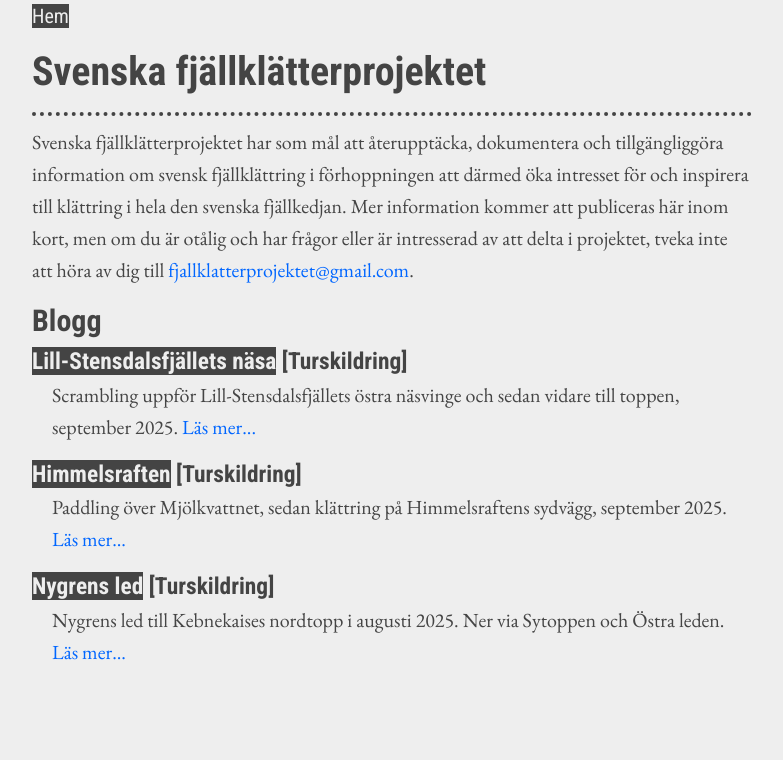
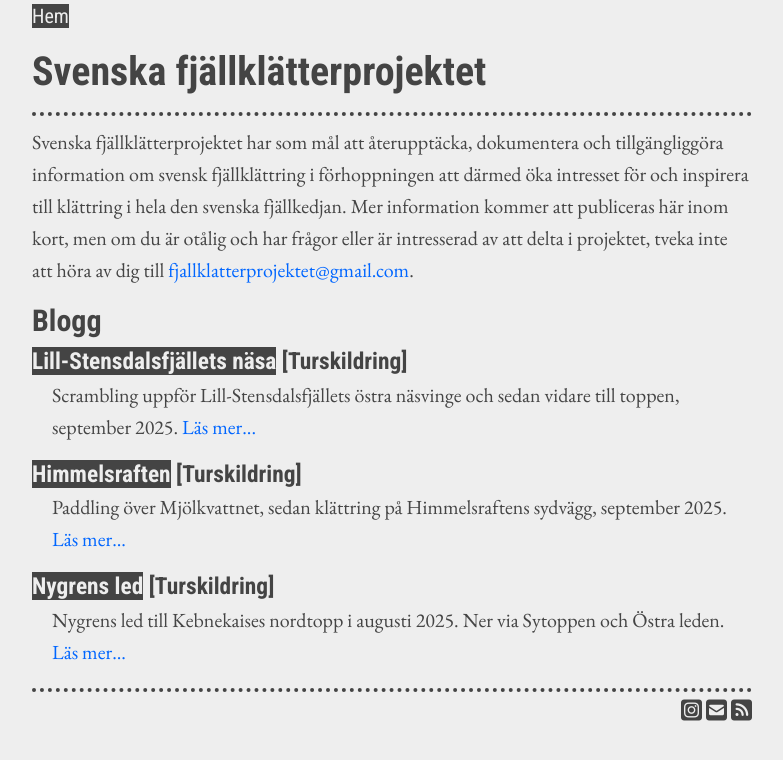
Before and after one commit to fjallklatterprojektet/fjallklatterprojektet.github.io, a Jekyll site: the page built from index.html, in a window 1280 px wide. Shown: the top 760 px of the page, without its empty margins (248-1031 px from the left). Built offline with Jekyll 4.4.1, drawn with Linux system fonts in a browser that asks for light colours.

Commit message:
Add footer

```diff
--- a/_config.yml
+++ b/_config.yml
@@ -1,5 +1,8 @@
 title: "Fjällklätterprojektet"
 email: "fjallklatterprojektet@gmail.com"
+instagram_username: "fjallolle"
 description: "Fjällklätterprojektets hemsida"
 baseurl: ""
 url: "https://fjallklatterprojektet.github.io/"
+plugins:
+  - jekyll-feed
--- a/_layouts/default.html
+++ b/_layouts/home.html
@@ -8,7 +8,9 @@
     <link rel="preconnect" href="https://fonts.gstatic.com" crossorigin>
     <link rel="stylesheet" href="https://fonts.googleapis.com/css2?family=Roboto+Condensed:ital,wght@0,100..900;1,100..900&display=swap">
     <link rel="stylesheet" href="https://fonts.googleapis.com/css2?family=EB+Garamond:ital,wght@0,400..800;1,400..800&family=Roboto+Condensed:ital,wght@0,100..900;1,100..900&display=swap">
+    <link rel="stylesheet" href="https://cdnjs.cloudflare.com/ajax/libs/font-awesome/6.7.2/css/all.min.css">
     <link rel="stylesheet" href="/style.css">
+    <link rel="alternate" type="application/atom+xml" title="{{ site.title }}" href="/feed.xml">
   </head>
   <body>
     <header>
@@ -18,5 +20,12 @@
       <h1>{{ page.title }}</h1>
     </header>
     {{ content }}
+    <footer>
+      <div class="footer_links">
+        <a href="http://instagram.com/_u/{{ site.instagram_username }}/" aria-label="Instagram"><i class="fa-brands fa-square-instagram"></i></a>
+        <a href="mailto:{{ site.email }}" aria-label="Email"><i class="fa fa-square-envelope"></i></a>
+        <a href="/feed.xml" aria-label="RSS"><i class="fa-solid fa-square-rss"></i></a>
+      </span>
+    </footer>
   </body>
 </html>
--- a/index.html
+++ b/index.html
@@ -1,5 +1,5 @@
 ---
-layout: default
+layout: home
 title: Svenska fjällklätter&shy;projektet
 ---
 
--- a/style.css
+++ b/style.css
@@ -16,6 +16,11 @@ body {
 header {
   margin-bottom: 0.5em;
   border-bottom: 4px dotted #444;
+}
+
+footer {
+  margin-top: 0.5em;
+  border-top: 4px dotted #444;
 }
 
 h1, h2, h3 {
@@ -110,21 +115,29 @@ span.date {
   font-family: "Roboto Condensed", sans-serif;
 }
 
-.navigation_bar {
-  width: 100%;
-
-  overflow: auto;
-}
-
 .navigation_bar a {
   font-family: "Roboto Condensed", sans-serif;
   background-color: #444;
   color: #eee;
 }
 
-/* Add a background color on mouse-over */
 .navigation_bar a:hover {
   background-color: hotpink;
+}
+
+.footer_links {
+  width: 100%;
+  text-align: right;
+}
+
+.footer_links a {
+  font-family: "Roboto Condensed", sans-serif;
+  font-size: larger;
+  color: #444;
+}
+
+.footer_links a:hover {
+  color: hotpink;
 }
 
 img {
```
Also changed, not shown: _layouts/post.html (+9 -0 lines).
